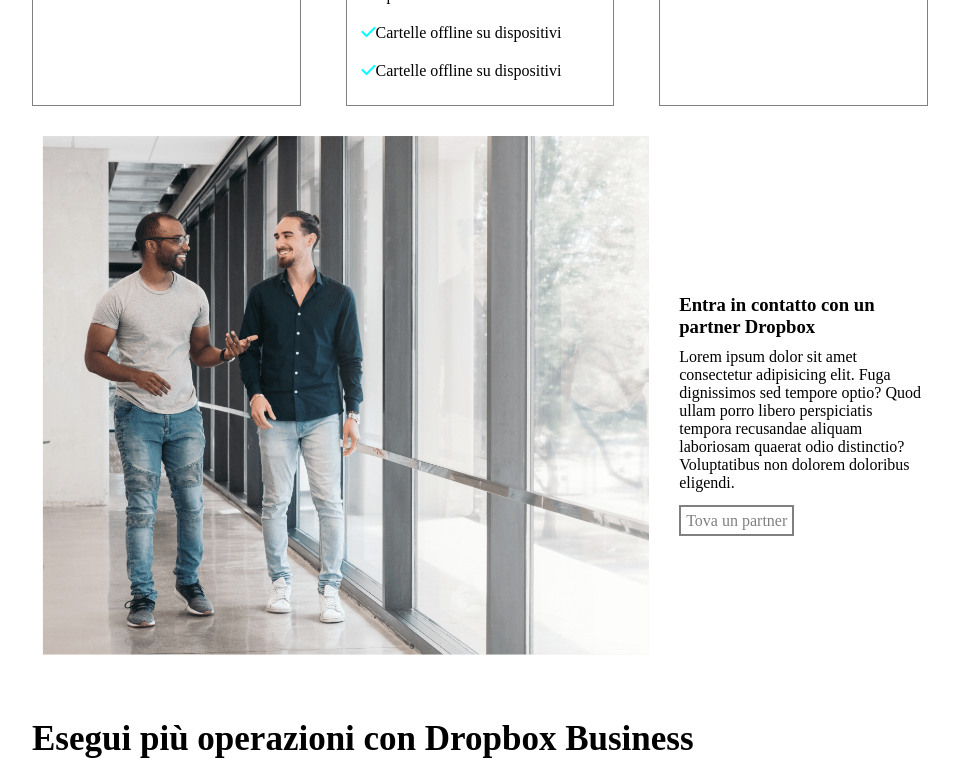
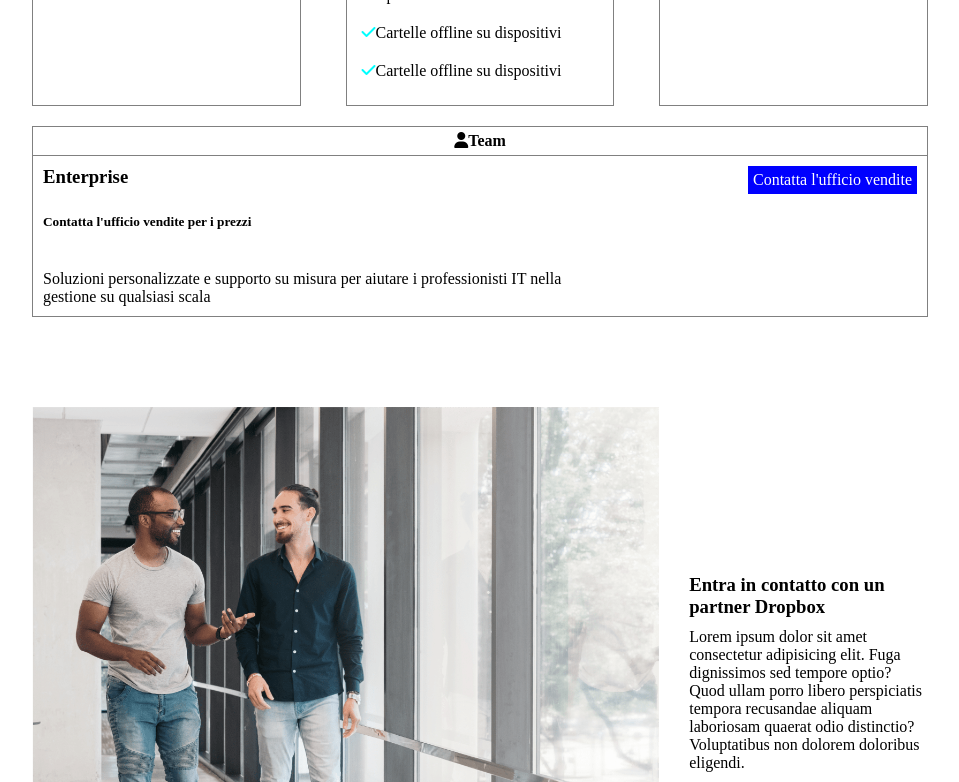
Before and after one commit to AlbertoOrlando/htmlcss-dropbox, a plain HTML site: page index.html in a window 1280 px wide. Shown: the part 1600-2382 px from the top of the page, without its empty margins (160-1119 px from the left). Drawn offline with Linux system fonts and the light colour scheme.

Commit message:
[feat] add last content main

```diff
--- a/css/style.css
+++ b/css/style.css
@@ -191,13 +191,13 @@ main{
 
 .con2img{
     width: 70%;
-    padding: 10px 10px;
+    padding: 10px 0px;
 }
 
 .con2info{
     width: 30%;
     padding-top: 30px;
-    padding-left: 20px;
+    padding-left: 30px;
 }
 
 .con2info p{
@@ -231,6 +231,26 @@ main{
     width: 65%;
 }
 
+.con1{
+    border: 1px solid gray;
+    margin-bottom: 80px;
+}
+
+.padm{
+    padding: 10px 10px;
+}
+
+.padm p{
+    width: 60%;
+    padding-top: 40px;
+}
+
+
+.fmainc{
+    display: flex;
+    justify-content: space-between;
+    padding: 10px 10px;
+}
 /* footer */
 
 footer{
--- a/index.html
+++ b/index.html
@@ -169,8 +169,19 @@
 
             </div>
 
-            <div class="1con">
+            <div class="con1">
+                <h4 class="h4main"><i class="fa-solid fa-user"></i>Team</h4>
+                <div>
+                    <div class="fmainc">
+                        <h3>Enterprise</h3>
+                        <a class="anone buttonblu" href="fwsgfs">Contatta l'ufficio vendite</a>
+                    </div>
+                    <div class="padm">
+                        <h5>Contatta l'ufficio vendite per i prezzi</h5>
+                        <p>Soluzioni personalizzate e supporto su misura per aiutare i professionisti IT nella gestione su qualsiasi scala</p>
+                    </div>
 
+                </div>
             </div>
 
             <div class="con2">
```
